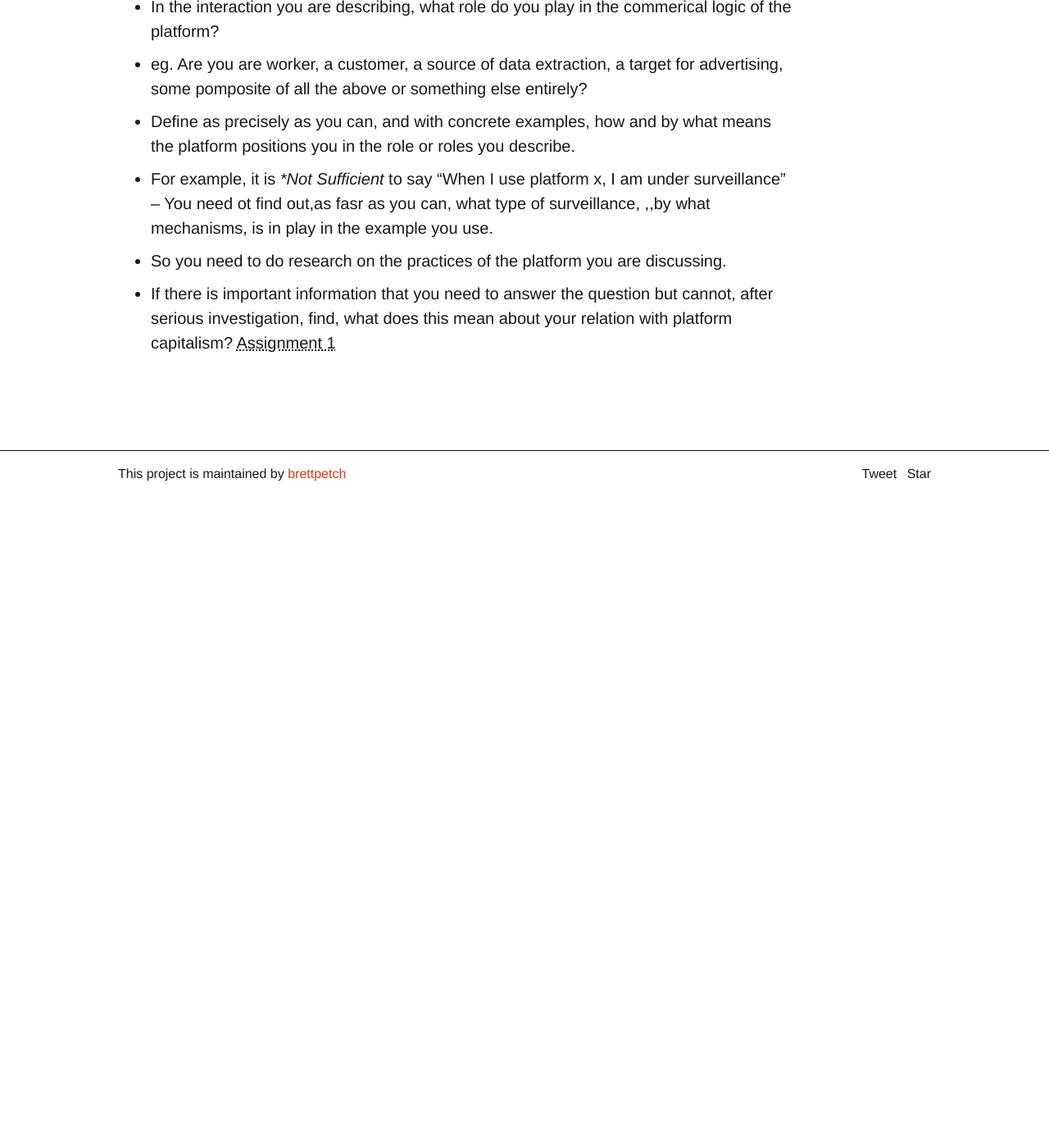
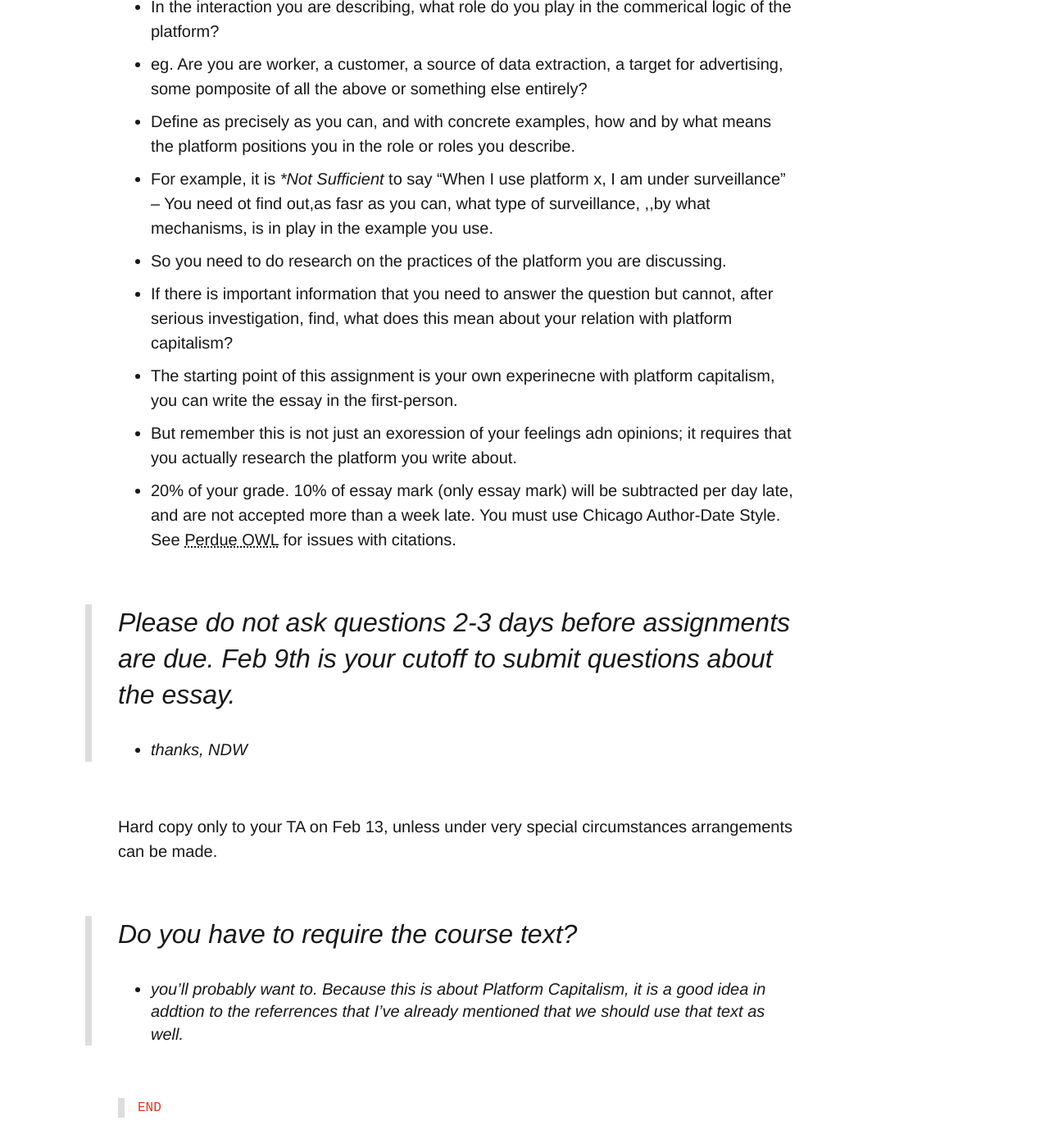
Before and after one commit to brettpetch/MIT-2100, a Jekyll site: the page built from _posts/2020-01-23-Power-Wealth-Tech.md, in a window 1280 px wide and 1400 px high, scrolled down 6708 px. Shown: the whole window at 82% size. Built offline with Jekyll 4.4.1, drawn with Linux system fonts in a browser that asks for light colours; comment, search, counter and statistics services are not loaded; before the commit the page ends 7314 px from its top, so only the background shows below that.

Commit message:
submit final version.

````diff
--- a/_posts/2020-01-23-Power-Wealth-Tech.md
+++ b/_posts/2020-01-23-Power-Wealth-Tech.md
@@ -118,4 +118,19 @@ After doing next week's reading. The buisness model, the way in which platform c
 - For example, it is **Not Sufficient* to say "When I use platform x, I am under surveillance" -- You need ot find out,as fasr as you can, what type of surveillance, ,,by what mechanisms, is in play in the example you use.
 - So you need to do research on the practices of the platform you are discussing.
 - If there is important information that you need to answer the question but cannot, after serious investigation, find, what does this mean about your relation with platform capitalism?
-[Assignment 1]()
+- The starting point of this assignment is your own experinecne with platform capitalism, you can write the essay in the first-person.
+- But remember this is not just an exoression of your feelings adn opinions; it requires that you actually research the platform you write about.
+- 20% of your grade. 10% of essay mark (only essay mark) will be subtracted per day late, and are not accepted more than a week late. You must use Chicago Author-Date Style. See [Perdue OWL](https://owl.purdue.edu/owl/research_and_citation/chicago_manual_17th_edition/cmos_formatting_and_style_guide/chicago_manual_of_style_17th_edition.html) for issues with citations.
+
+> Please do not ask questions 2-3 days before assignments are due. Feb 9th is your cutoff to submit questions about the essay.
+- thanks, NDW
+
+Hard copy only to your TA on Feb 13, unless under very special circumstances arrangements can be made.
+
+> Do you have to require the course text?
+- you'll probably want to. Because this is about Platform Capitalism, it is a good idea in addtion to the referrences that I've already mentioned that we should use that text as well.
+
+
+```
+END
+```
````
